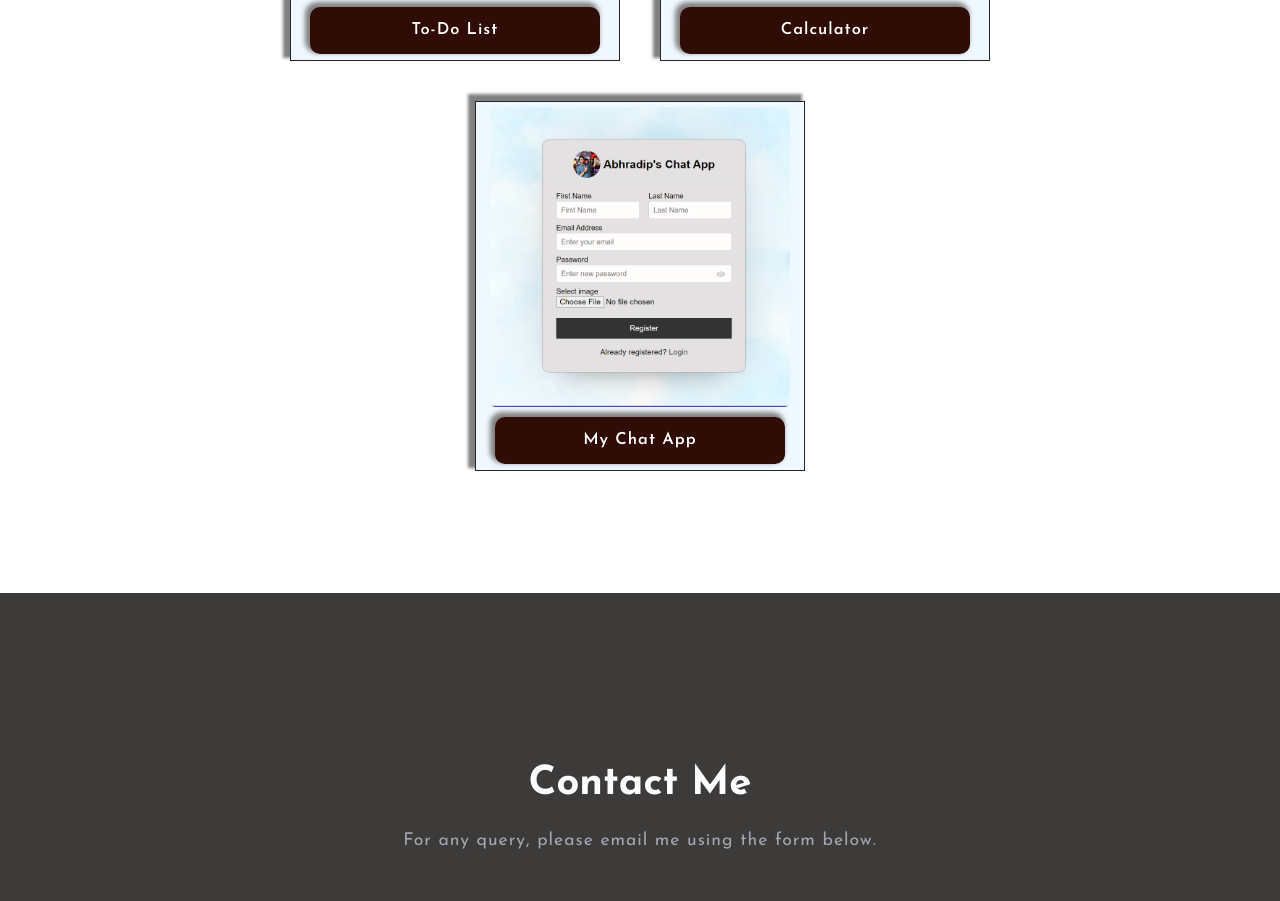
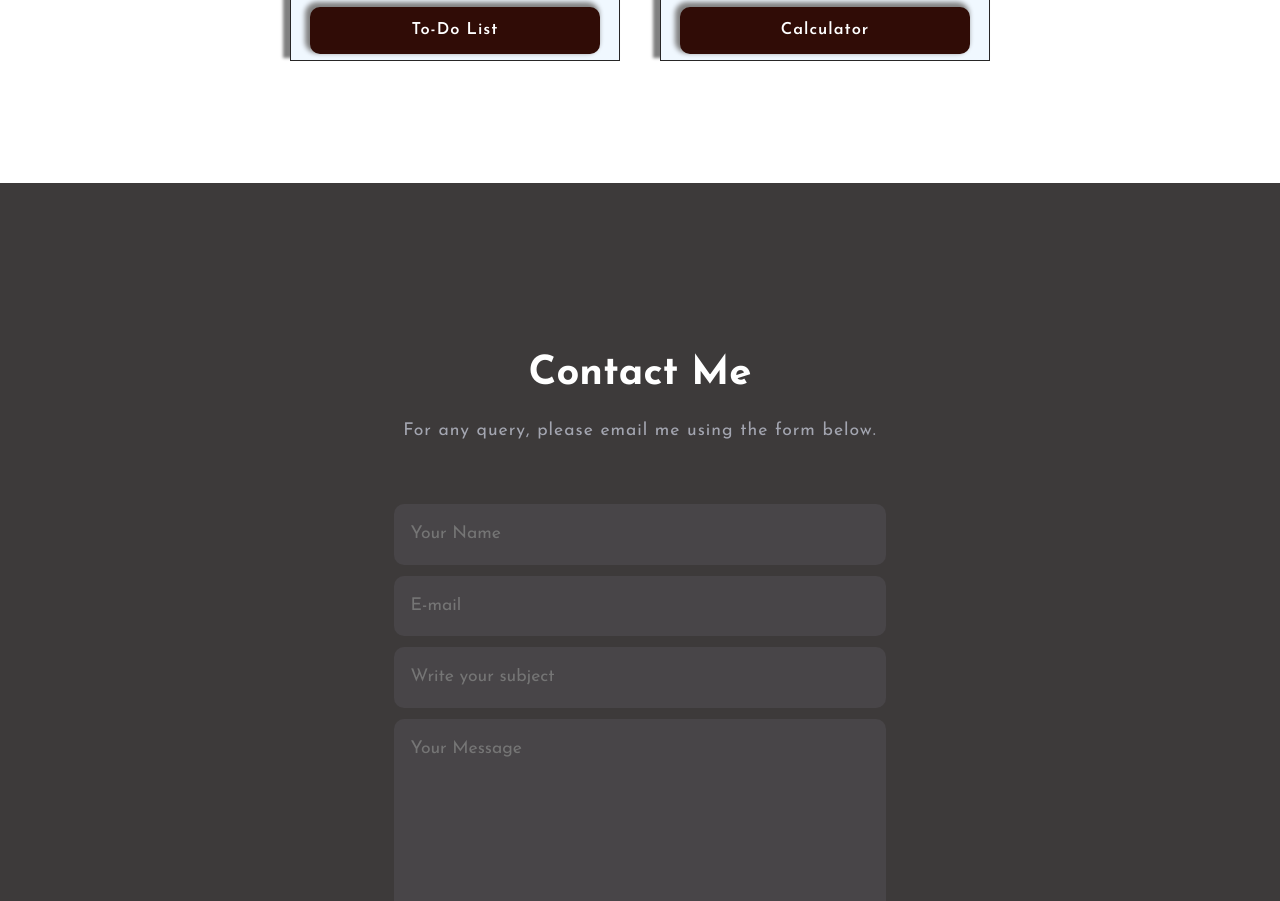
Before and after one commit to abhradip-saha/portfolio.github.io, a plain HTML site: page index.html in a window 1280 px wide. Shown: the part 4116-5017 px from the top of the page. Drawn offline with nearby package versions, Linux system fonts and the light colour scheme.

Commit message:
Update index.html

```diff
--- a/index.html
+++ b/index.html
@@ -223,14 +223,14 @@
 				</div>
 		</div>
 
-		<div class="ProBox">
+		<!-- <div class="ProBox">
 				<div class="ProBoxImg">
 					<a href="https://chatappabhradip.000webhostapp.com/index.php" target="pro5"><img src="./chat.png"></a>
 				</div>
 				<div class="BoxCaption">
 					<li><a href="https://chatappabhradip.000webhostapp.com/index.php" target="pro5">My Chat App</a></li>
 				</div>
-		</div>
+		</div> -->
 
 
 
```
